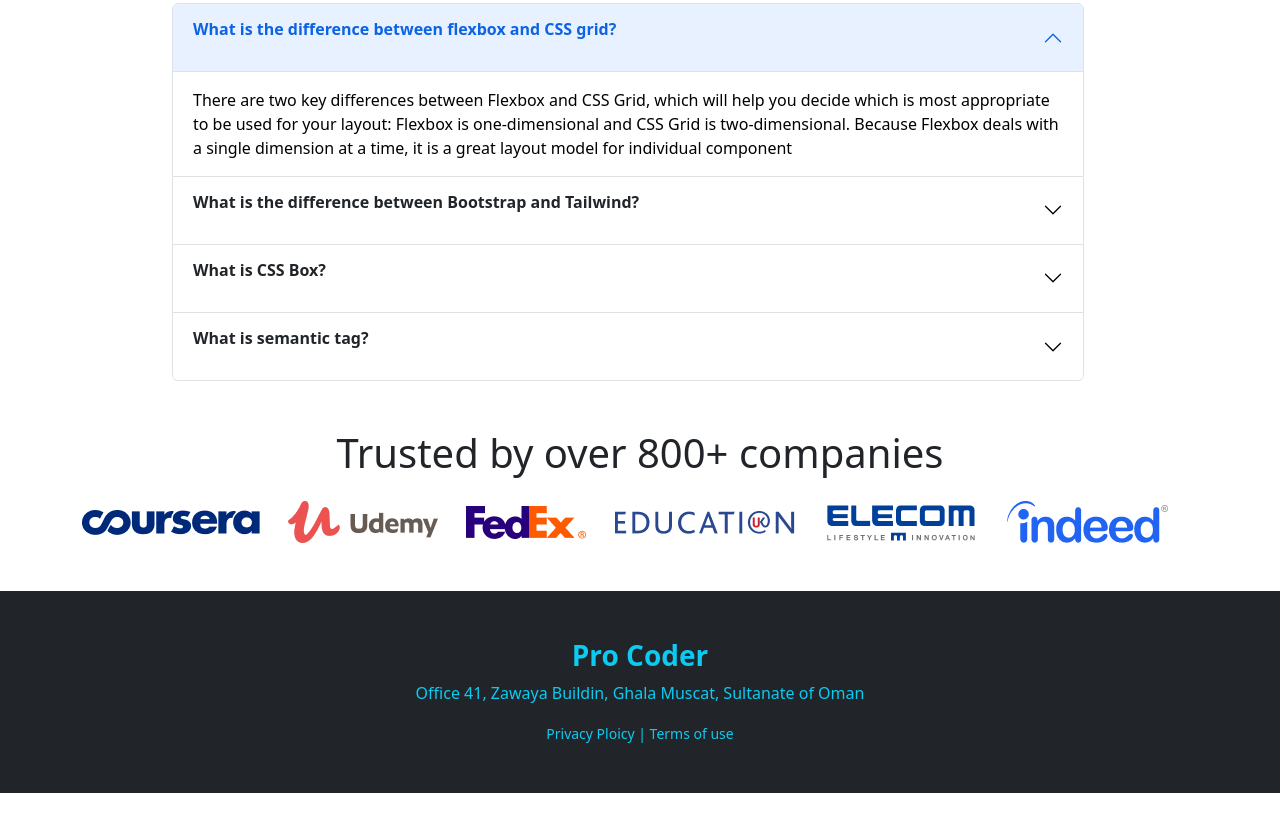
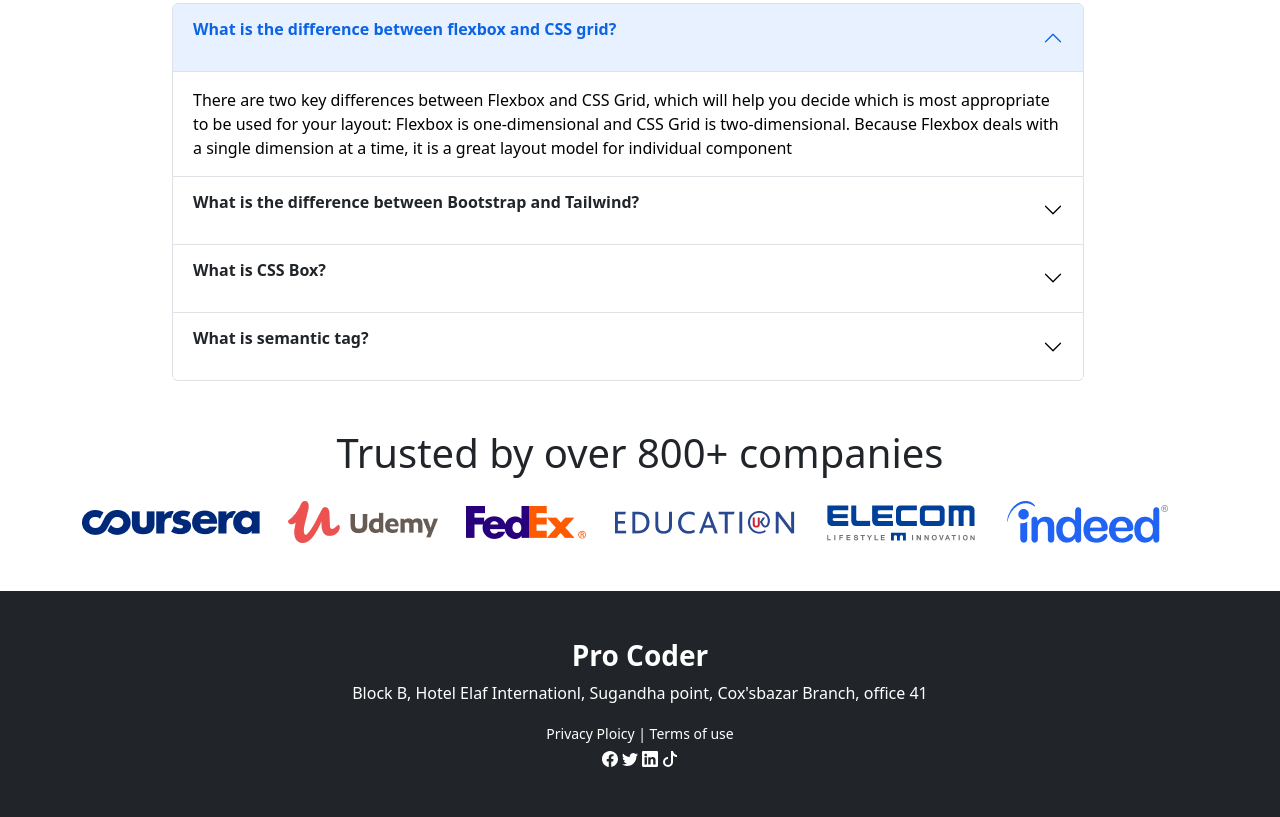
Before and after one commit to asmaulhosnaarfat/edTech-bootstrap, a plain HTML site: page index.html in a window 1280 px wide. Shown: the part 3361-4178 px from the top of the page. Before the commit the page ends 4154 px from the top, so only its background shows below. Drawn offline with nearby package versions, Linux system fonts and the light colour scheme.

Commit message:
footer complete

```diff
--- a/index.html
+++ b/index.html
@@ -351,19 +351,37 @@
                 <img src="images/company/company-6.png" alt="">
             </div>
         </section>
-        <footer class="p-5 bg-dark text-info mt-5">
+        <footer class="p-5 bg-dark text-white mt-5">
             <div class="text-center">
                 <h3 class="fw-bold">Pro Coder</h3>
-                <p>Office 41, Zawaya Buildin, Ghala Muscat, Sultanate of Oman</p>
+                <p>Block B, Hotel Elaf Internationl, Sugandha point, Cox'sbazar Branch, office 41</p>
                 <small>Privacy Ploicy | Terms of use</small>
             </div>
-            <div class="icon bg-primary">
-                <a href="">
-                    <icon-icon name="logo-instagram"></icon-icon>
-                </a>
+            <div class="icon text-center">
+                <a class="text-white" href=""><svg xmlns="http://www.w3.org/2000/svg" width="16" height="16"
+                        fill="currentColor" class="bi bi-facebook" viewBox="0 0 16 16">
+                        <path
+                            d="M16 8.049c0-4.446-3.582-8.05-8-8.05C3.58 0-.002 3.603-.002 8.05c0 4.017 2.926 7.347 6.75 7.951v-5.625h-2.03V8.05H6.75V6.275c0-2.017 1.195-3.131 3.022-3.131.876 0 1.791.157 1.791.157v1.98h-1.009c-.993 0-1.303.621-1.303 1.258v1.51h2.218l-.354 2.326H9.25V16c3.824-.604 6.75-3.934 6.75-7.951z" />
+                    </svg></a>
+                <a class="text-white" href=""><svg xmlns="http://www.w3.org/2000/svg" width="16" height="16"
+                        fill="currentColor" class="bi bi-twitter" viewBox="0 0 16 16">
+                        <path
+                            d="M5.026 15c6.038 0 9.341-5.003 9.341-9.334 0-.14 0-.282-.006-.422A6.685 6.685 0 0 0 16 3.542a6.658 6.658 0 0 1-1.889.518 3.301 3.301 0 0 0 1.447-1.817 6.533 6.533 0 0 1-2.087.793A3.286 3.286 0 0 0 7.875 6.03a9.325 9.325 0 0 1-6.767-3.429 3.289 3.289 0 0 0 1.018 4.382A3.323 3.323 0 0 1 .64 6.575v.045a3.288 3.288 0 0 0 2.632 3.218 3.203 3.203 0 0 1-.865.115 3.23 3.23 0 0 1-.614-.057 3.283 3.283 0 0 0 3.067 2.277A6.588 6.588 0 0 1 .78 13.58a6.32 6.32 0 0 1-.78-.045A9.344 9.344 0 0 0 5.026 15z" />
+                    </svg></a>
+                <a class="text-white" href=""><svg xmlns="http://www.w3.org/2000/svg" width="16" height="16"
+                        fill="currentColor" class="bi bi-linkedin" viewBox="0 0 16 16">
+                        <path
+                            d="M0 1.146C0 .513.526 0 1.175 0h13.65C15.474 0 16 .513 16 1.146v13.708c0 .633-.526 1.146-1.175 1.146H1.175C.526 16 0 15.487 0 14.854V1.146zm4.943 12.248V6.169H2.542v7.225h2.401zm-1.2-8.212c.837 0 1.358-.554 1.358-1.248-.015-.709-.52-1.248-1.342-1.248-.822 0-1.359.54-1.359 1.248 0 .694.521 1.248 1.327 1.248h.016zm4.908 8.212V9.359c0-.216.016-.432.08-.586.173-.431.568-.878 1.232-.878.869 0 1.216.662 1.216 1.634v3.865h2.401V9.25c0-2.22-1.184-3.252-2.764-3.252-1.274 0-1.845.7-2.165 1.193v.025h-.016a5.54 5.54 0 0 1 .016-.025V6.169h-2.4c.03.678 0 7.225 0 7.225h2.4z" />
+                    </svg></a>
+                <a class="text-white" href=""><svg xmlns="http://www.w3.org/2000/svg" width="16" height="16"
+                        fill="currentColor" class="bi bi-tiktok" viewBox="0 0 16 16">
+                        <path
+                            d="M9 0h1.98c.144.715.54 1.617 1.235 2.512C12.895 3.389 13.797 4 15 4v2c-1.753 0-3.07-.814-4-1.829V11a5 5 0 1 1-5-5v2a3 3 0 1 0 3 3V0Z" />
+                    </svg></a>
 
             </div>
         </footer>
+
     </main>
     <script src="https://cdn.jsdelivr.net/npm/bootstrap@5.2.0/dist/js/bootstrap.bundle.min.js"
         integrity="sha384-A3rJD856KowSb7dwlZdYEkO39Gagi7vIsF0jrRAoQmDKKtQBHUuLZ9AsSv4jD4Xa"
```
